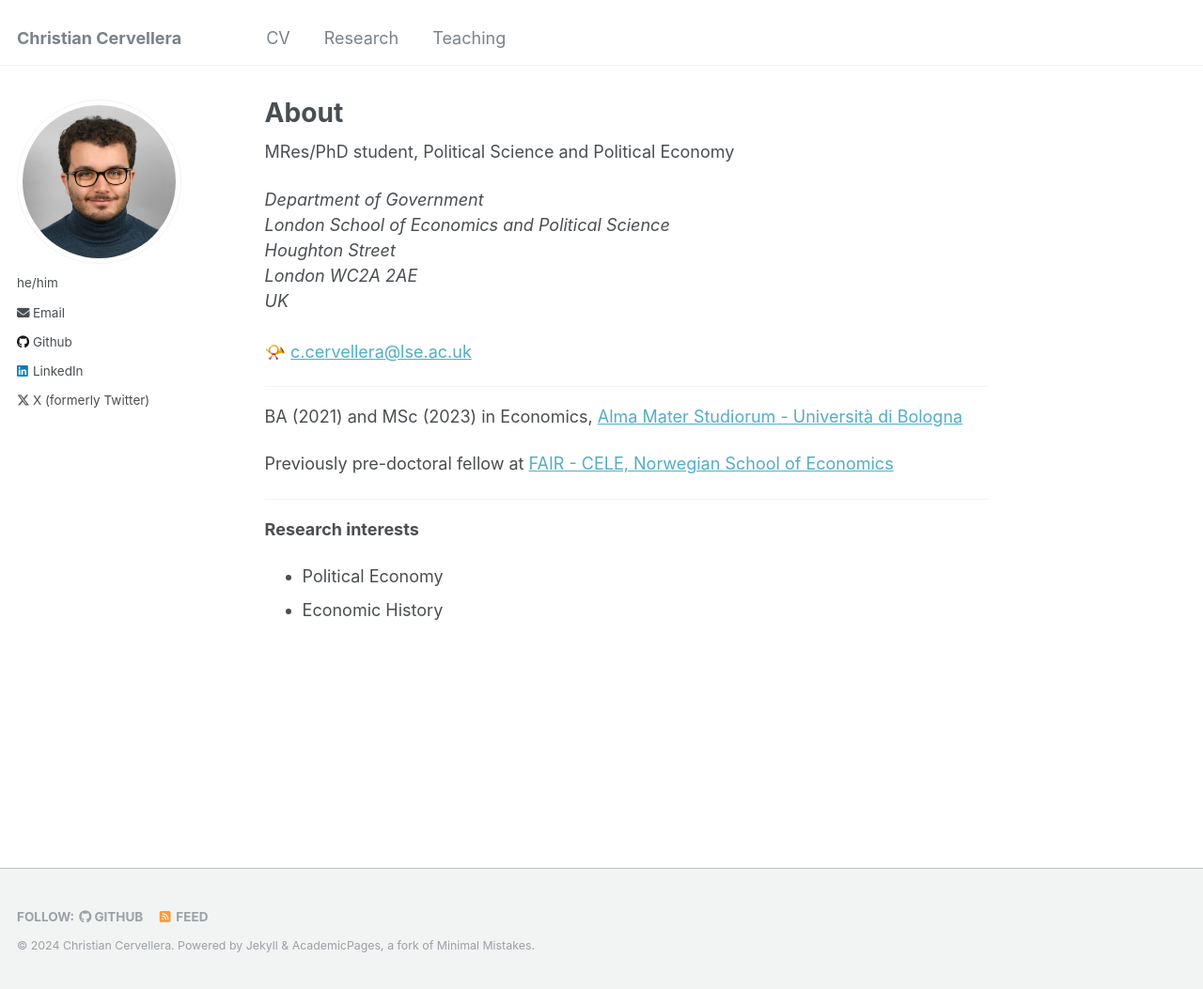
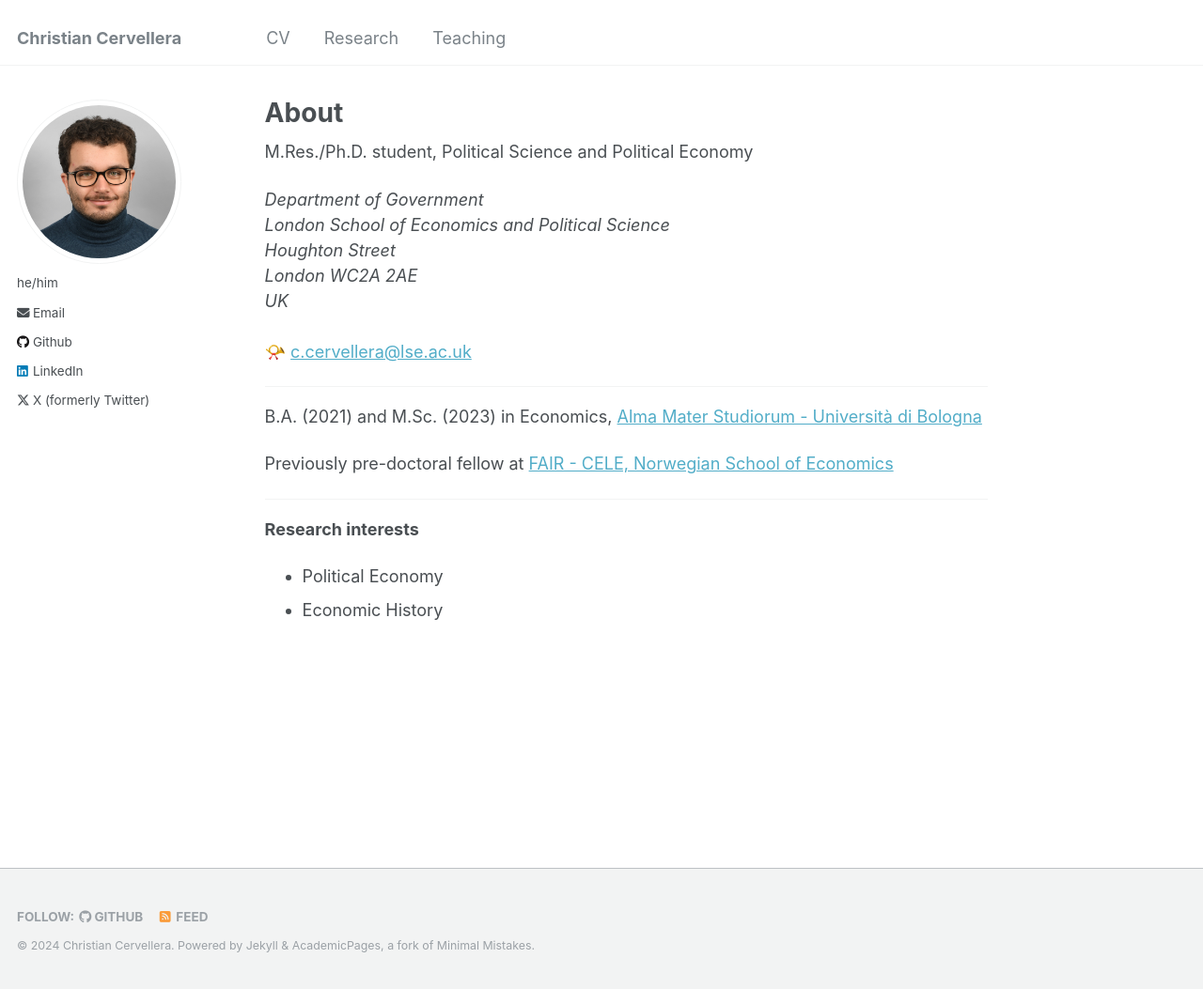
Before and after one commit to ritwika-das/ritwika-das.github.io, a Jekyll site: the page built from _pages/about.md, in a window 1280 px wide and 1053 px high. Shown: the whole window at 94% size. Built offline with Jekyll 4.4.1, drawn with Linux system fonts in a browser that asks for light colours.

Commit message:
Update about.md

```diff
--- a/_pages/about.md
+++ b/_pages/about.md
@@ -9,7 +9,7 @@ redirect_from:
 
 
 
-MRes/PhD student, Political Science and Political Economy
+M.Res./Ph.D. student, Political Science and Political Economy
 <address>
 Department of Government<br />London School of Economics and Political Science<br />Houghton Street <br /> London WC2A 2AE<br /> UK
 </address> <br>
@@ -17,7 +17,7 @@ Department of Government<br />London School of Economics and Political Science<b
 
 ---
 
-BA (2021) and MSc (2023) in Economics, [Alma Mater Studiorum - Università di Bologna](https://dse.unibo.it/it/index.html) <br>
+B.A. (2021) and M.Sc. (2023) in Economics, [Alma Mater Studiorum - Università di Bologna](https://dse.unibo.it/it/index.html) <br>
 
 Previously pre-doctoral fellow at [FAIR - CELE, Norwegian School of Economics](https://www.nhh.no/en/research-centres/fair)
 
```
